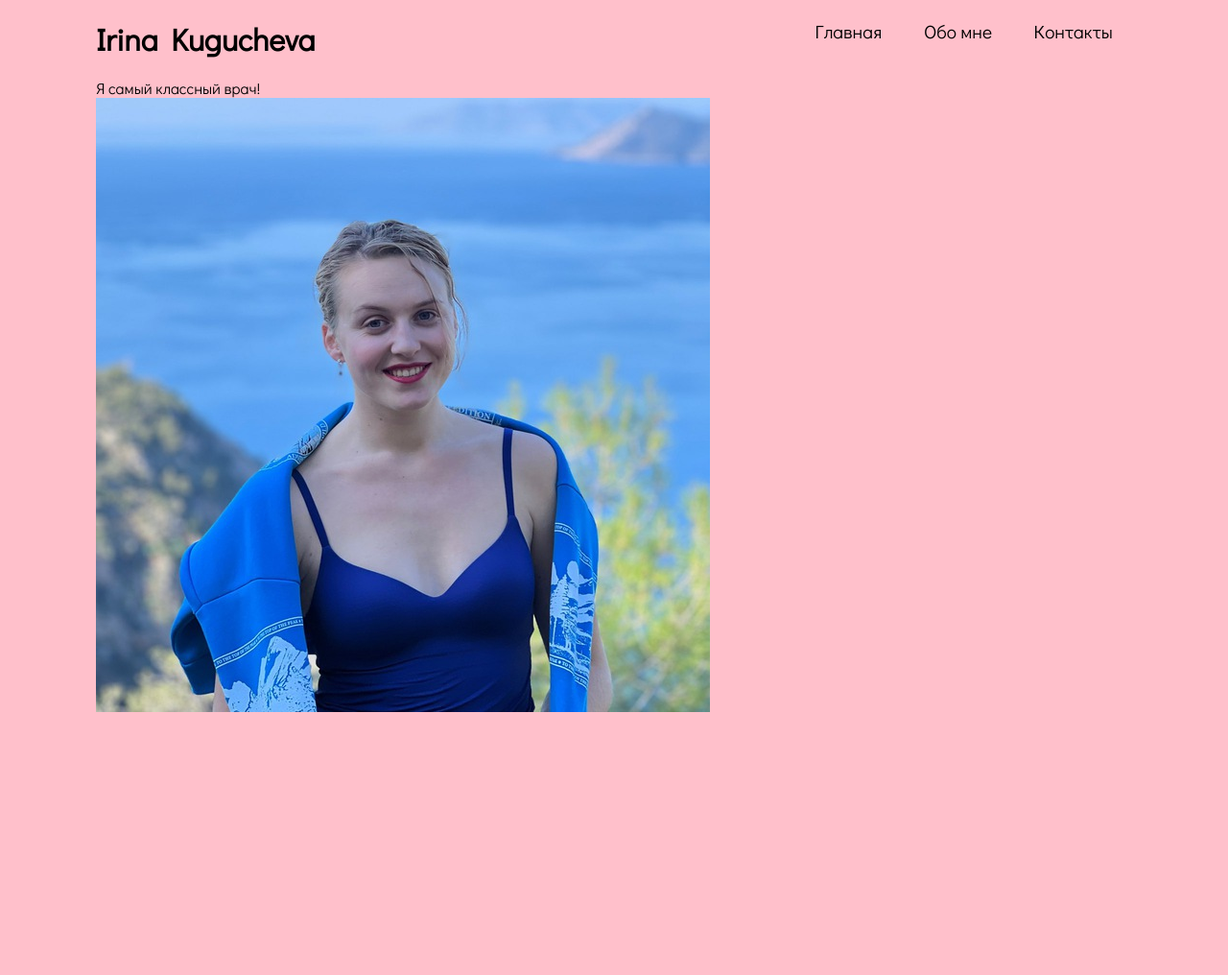
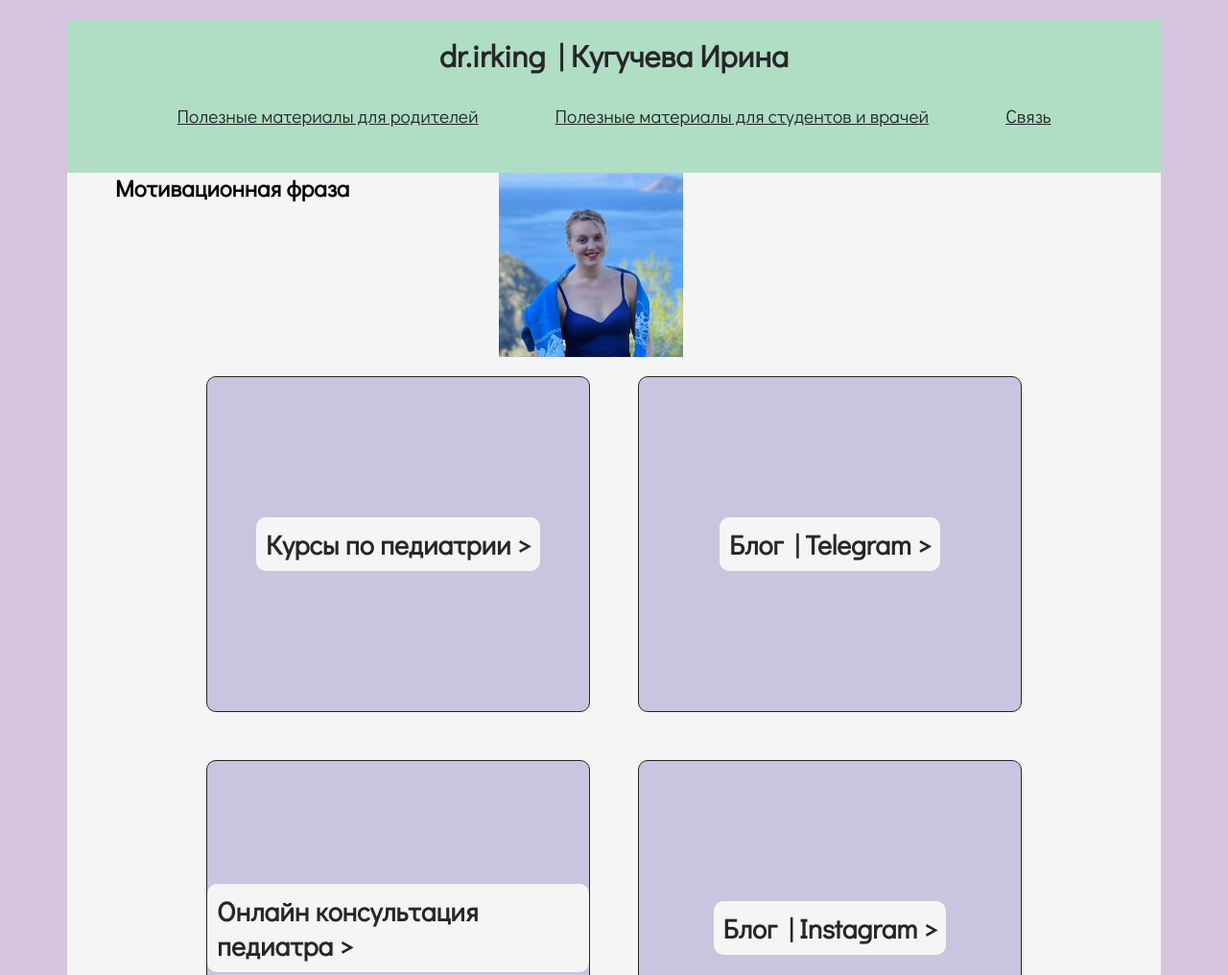
Before and after one commit to Beeasym/git_test, a plain HTML site: page idex.html in a window 1280 px wide. Shown: the top 1016 px of the page at 96% size. Before the commit the page ends 800 px from the top, so only its background shows below. Drawn offline with Linux system fonts and the light colour scheme.

Commit message:
the best site in the world

```diff
--- a/idex.html
+++ b/idex.html
@@ -9,23 +9,46 @@
 <body>
     <header>
         <div class="header">
-            <h1>Irina Kugucheva</h1>
+            <h1>dr.irking | Кугучева Ирина</h1>
             <nav class="navigation">
                 <ul>
-                    <li>Главная</li>
-                    <li>Обо мне</li>
-                    <li>Контакты</li>
+                    <li>Полезные материалы для родителей</li>
+                    <li>Полезные материалы для студентов и врачей</li>
+                    <li>Связь</li>
                 </ul>
             </nav>
         </div>
     </header>
     <main>
-        <div>
-            <p>Я самый классный врач!</p>
+        <div class="motivation_block">
+            <div class="sub-header">
+                <h2>Мотивационная фраза</h2>
+            </div>
+            <div class="motivation_picture">
+                <img src="./img/2023-08-12%2017.48.15.jpg" alt="Doctor Picture">
+            </div>
         </div>
-        <div class="picture">
-            <img src="./img/2023-08-12%2017.48.15.jpg" alt="Doctor Picture">
+        <div class="content">
+            <div class="my_content">
+                <div class="item">
+                    <a href=""><h3>Курсы по педиатрии ></h3></a>
+                </div>
+                <div class="item">
+                    <a href="https://t.me/dr_irking" target="_blank"><h3>Блог | Telegram ></h3></a>
+                </div>
+                <div class="item">
+                    <a href="https://doc.docma.ru/kugucheva" target="_blank"><h3>Онлайн консультация педиатра ></h3></a>
+                </div>
+                <div class="item">
+                    <a href="https://instagram.com/dr.irking?igshid=MmIzYWVlNDQ5Yg==" target="_blank"><h3>Блог | Instagram ></h3></a>
+                </div>
+            </div>
         </div>
+        <footer>
+            <div>
+                Дополнительная информация
+            </div>
+        </footer>
     </main>
 </body>
 </html>
--- a/index.css
+++ b/index.css
@@ -8,43 +8,183 @@
     padding: 0;
 }
 
+/* Body Styles */
+body {
+    background-color: #D5C5DE;
+    font-family: 'Didact Gothic', sans-serif;
+    margin: 20px 70px;
+}
+
 /* Header Styles */
 header {
-    margin: 20px 100px;
+    height: 125px;
+    align-content: center;
+    /*border-bottom: 10px solid black;*/
+    background-color: #AFDEC5;
+    color: #272727;
+    display: flex;
+    flex-wrap: wrap;
+    justify-content: space-around;
+    position: sticky;
+    top: 0;
 }
 
 h1, nav {
-    display: inline-block;
-    cursor: pointer;
+    display: inline-flex;
 }
 
 nav {
-    float: right;
+    padding-left: 50px;
 }
 
 nav li {
-    display: inline-block;
+    display: inline-flex;
+    padding: 20px 20px;
+    align-content: center;
+    justify-content: center;
+    flex-wrap: wrap;
     margin: 0 20px;
-    font-size: 1.2rem;
+    font-size: 1.3rem;
+    text-decoration: underline;
+    cursor: pointer;
+    border-radius: 10px;
+    transition: background-color 0.5s ease-out;
 }
 
 nav li:hover {
     cursor: pointer;
-}
-
-/* Body Styles */
-body {
-    background-color: pink;
-    font-family: 'Didact Gothic', sans-serif;
+    font-weight: bold;
+    border: 1px solid #272727;
+    background-color: #E3FFF0;
+    box-shadow: 2px 2px 1px black;
 }
 
 /* Main Styles */
 main {
-    display: grid;
-    margin: 20px 100px;
+    background-color: whitesmoke;
 }
 
+.motivation_block {
+    display: flex;
+    margin: 0px 50px 20px 50px;
+    justify-content: center;
+}
 
-@media only screen and (max-width: 480px)  {
+.motivation_picture {
+    overflow: hidden;
+    max-width: 100%;
+    min-width: 100px;
+    height: auto;
+    margin-left: auto;
+}
+
+.motivation_picture img {
+    max-width: 30%;
+    height: auto;
+    display: block;
+}
+
+.content {
 
 }
+
+.my_content {
+    display: grid;
+    font-size: 1.2rem;
+    justify-content: center;
+    align-items: stretch;
+    grid-template-columns: repeat(2, 400px);
+    grid-template-rows: repeat(2, 350px);
+    gap: 50px;
+}
+
+.item {
+    display: flex;
+    border: 1px solid #272727;
+    border-radius: 10px;
+    background-color: #C8C5DE;
+    transition: all 0.5s ease-out;
+}
+
+.item:hover {
+    font-weight: bold;
+    border: 1px solid #272727;
+    box-shadow: 5px 5px 1px black;
+}
+
+.item a {
+    margin: auto;
+    font-size: 1.5rem;
+    cursor: pointer;
+    text-decoration: none;
+    border-radius: 10px;
+    background-color: whitesmoke;
+    padding: 10px 10px;
+    color: #272727;
+    transition: all 0.5s ease-out;
+}
+
+.item a:hover {
+    color: white;
+    background-color: black;
+    padding: 15px 15px;
+}
+
+.content_picture {
+    margin-left: auto;
+    max-width: 100%;
+    min-width: 100px;
+    height: auto;
+    overflow: hidden;
+}
+
+.content_picture img {
+    max-width: 80%;
+    height: auto;
+    display: block;
+}
+
+@media only screen and (max-width: 1500px)  {
+    header {
+        height: 160px;
+    }
+    nav {
+        margin-top: 20px;
+        margin-bottom: 20px;
+        padding: 0;
+    }
+    nav ul {
+        display: flex;
+        flex-wrap: wrap;
+        align-items: center;
+        justify-content: space-around;
+    }
+    nav li {
+        font-size: 1.2rem;
+        margin: 0 30px;
+        padding: 10px 10px;
+    }
+    header h1 {
+        text-align: center;
+        display: block;
+    }
+}
+
+@media only screen and (max-width: 1000px)  {
+    .my_content {
+        grid-template-columns: repeat(2, 300px);
+        grid-template-rows: repeat(2, 300px);
+        gap: 25px;
+    }
+    header {
+        height: 170px;
+    }
+}
+
+@media only screen and (max-width: 780px) {
+    .my_content {
+        grid-template-columns: repeat(2, 250px);
+        grid-template-rows: repeat(2, 250px);
+        gap: 15px;
+    }
+}
--- a/index.js
+++ b/index.js
@@ -4,7 +4,7 @@ const heading = document.querySelector('h1');
 
 let originalColor = getComputedStyle(body).backgroundColor;
 
-heading.addEventListener('click', changeBodyColor);
+heading.addEventListener('click', );
 
 function changeBodyColor() {
     if (body.style.backgroundColor === originalColor) {
```
Also changed, not shown: img/2023-08-12 20.32.27.jpg (added).
